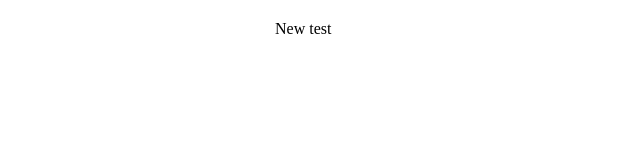
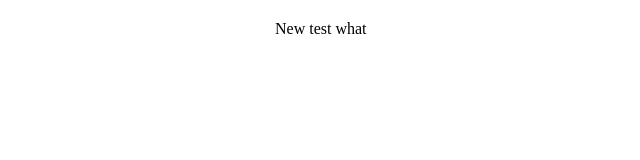
Before and after one commit to invostudio/site4.cooliewala.com, a plain HTML site: page index.html in a window 1280 px wide. Shown: the full height of the page, 585-1225 px from the left. Drawn offline with Linux system fonts and the light colour scheme.

Commit message:
Updating content

```diff
--- a/index.html
+++ b/index.html
@@ -1 +1 @@
-<html><head><style>*{box-sizing: border-box;}body{margin:0;}.row{display:table;padding-top:10px;padding-right:10px;padding-bottom:10px;padding-left:10px;width:100%;}.cell{width:8%;display:table-cell;height:75px;}#wrapper{margin:0;}#c967{padding:10px;}</style></head><body><div class="row"><div class="cell"></div><div class="cell"></div><div class="cell"><div id="c967">New test</div></div></div></body></html>
+<html><head><style>*{box-sizing: border-box;}body{margin:0;}.row{display:table;padding-top:10px;padding-right:10px;padding-bottom:10px;padding-left:10px;width:100%;}.cell{width:8%;display:table-cell;height:75px;}#wrapper{margin:0;}#c967{padding:10px;}</style></head><body><div class="row"><div class="cell"></div><div class="cell"></div><div class="cell"><div id="c967">New test what</div></div></div></body></html>
```
